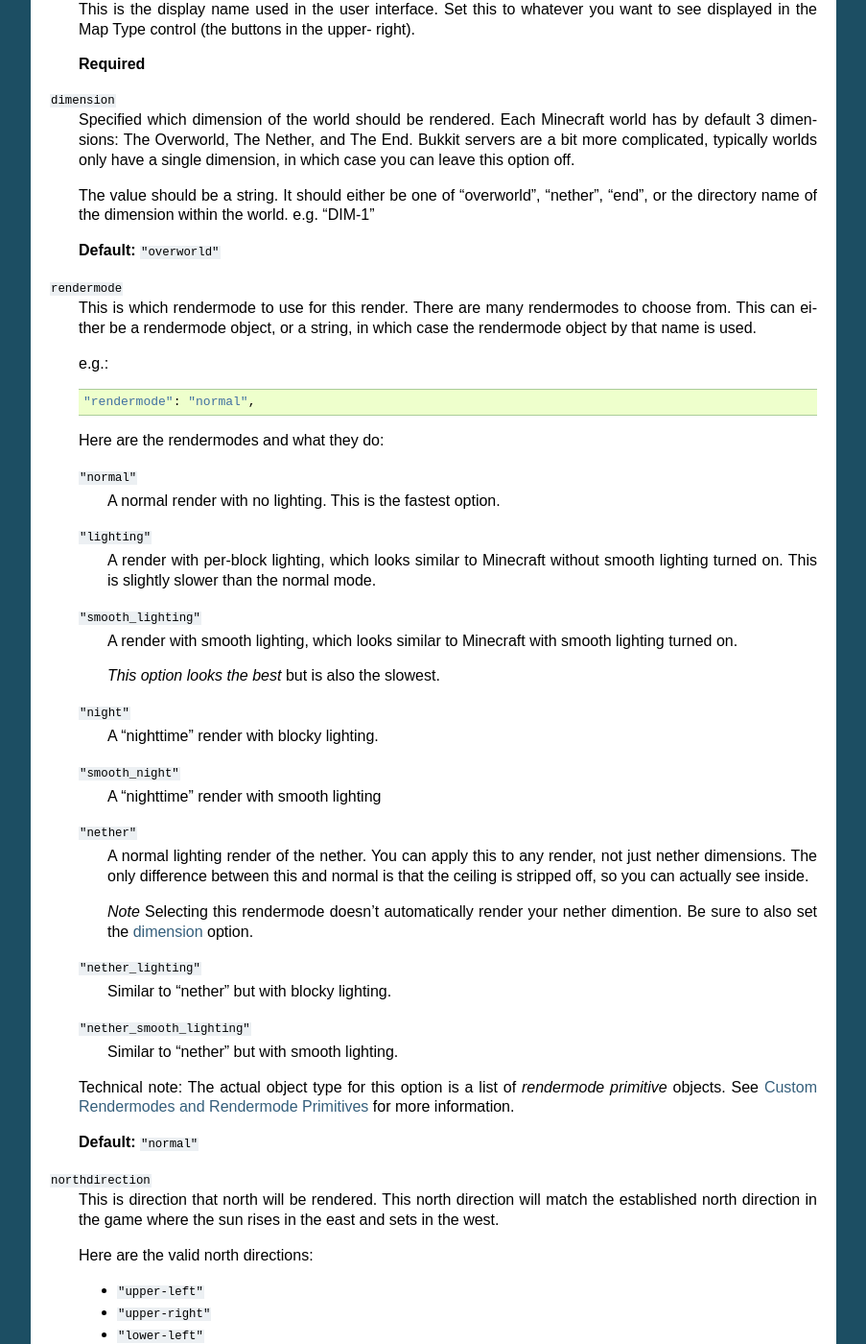
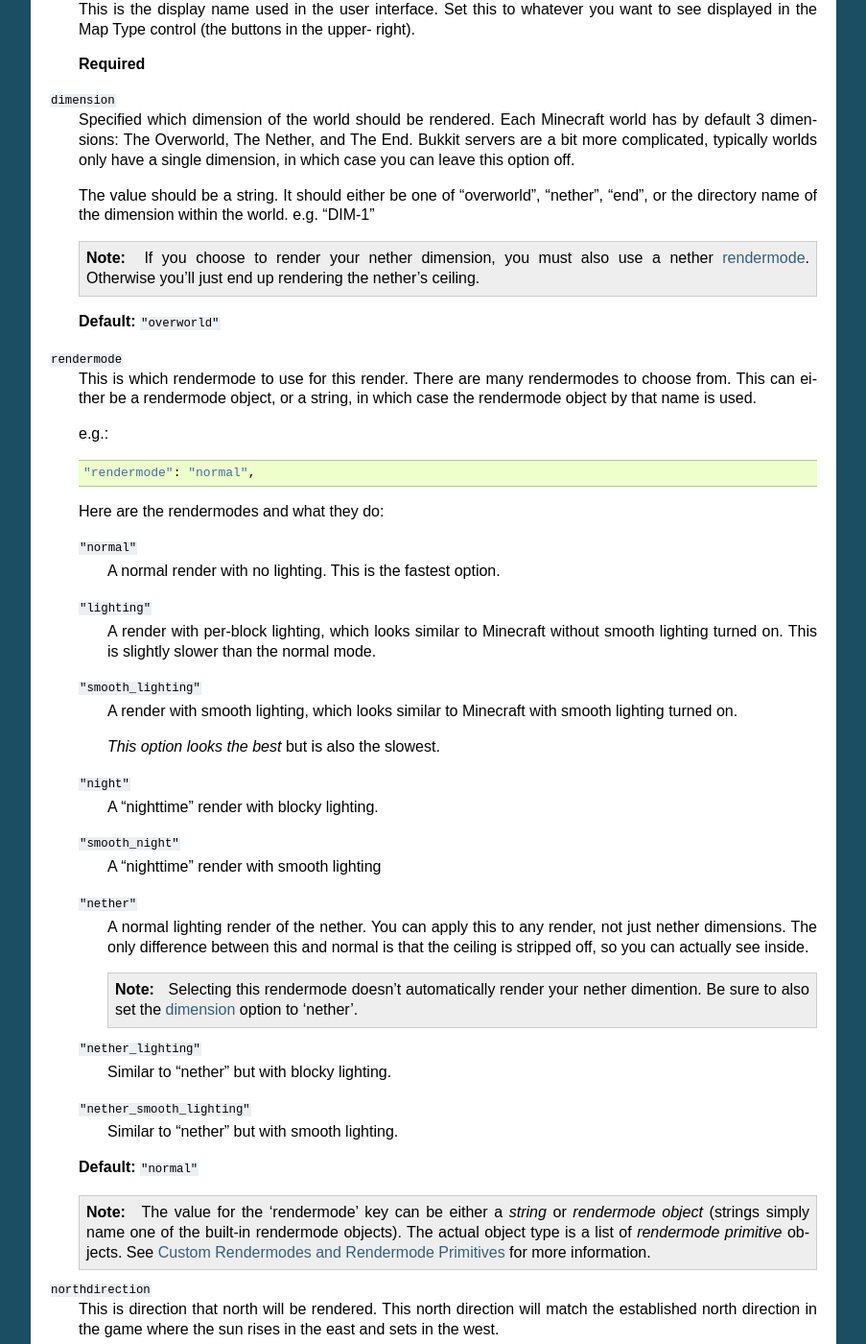
Before and after one commit to overviewer/Minecraft-Overviewer, a Sphinx documentation site: the page built from docs/config.rst, in a window 1280 px wide and 1400 px high, scrolled down 3483 px. Shown: the whole window at 96% size, without its empty margins (198-1101 px from the left). Built offline with Sphinx 7.4.7, drawn with Linux system fonts in a browser that asks for light colours; some of the changed text lies outside the part shown.

Commit message:
clarified some points in the config docs

```diff
--- a/docs/config.rst
+++ b/docs/config.rst
@@ -239,7 +239,15 @@ values. The valid configuration keys are listed below.
     "nether", "end", or the directory name of the dimension within the world.
     e.g. "DIM-1"
 
+    .. note::
+
+        If you choose to render your nether dimension, you must also use a
+        nether :ref:`rendermode<option_rendermode>`. Otherwise you'll
+        just end up rendering the nether's ceiling.
+
     **Default:** ``"overworld"``
+
+.. _option_rendermode:
 
 ``rendermode``
     This is which rendermode to use for this render. There are many rendermodes
@@ -278,8 +286,11 @@ values. The valid configuration keys are listed below.
         normal is that the ceiling is stripped off, so you can actually see
         inside.
 
-        *Note* Selecting this rendermode doesn't automatically render your
-        nether dimention.  Be sure to also set the :ref:`dimension<option_dimension>` option.
+        .. note::
+
+            Selecting this rendermode doesn't automatically render your nether
+            dimention.  Be sure to also set the
+            :ref:`dimension<option_dimension>` option to 'nether'.
 
     ``"nether_lighting"``
         Similar to "nether" but with blocky lighting.
@@ -287,11 +298,14 @@ values. The valid configuration keys are listed below.
     ``"nether_smooth_lighting"``
         Similar to "nether" but with smooth lighting.
 
-    Technical note: The actual object type for this option is a list of
-    *rendermode primitive* objects. See :ref:`customrendermodes` for more
-    information.
+    **Default:** ``"normal"``
 
-    **Default:** ``"normal"``
+    .. note::
+
+        The value for the 'rendermode' key can be either a *string* or
+        *rendermode object* (strings simply name one of the built-in rendermode
+        objects). The actual object type is a list of *rendermode primitive*
+        objects.  See :ref:`customrendermodes` for more information.
 
 ``northdirection``
     This is direction that north will be rendered. This north direction will
@@ -508,6 +522,9 @@ Then you can use your new rendermode in your render definitions::
         "dimension": "overworld",
     }
 
+Note the lack of quotes around ``my_rendermode``. This is necessary since you
+are referencing the previously defined list, not one of the built-in
+rendermodes.
 
 Built-in Rendermodes
 --------------------
```
